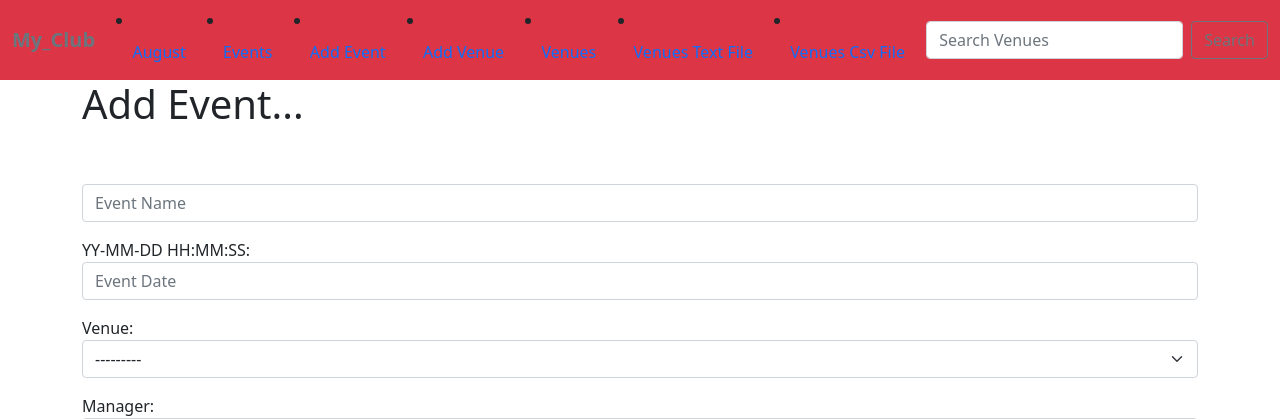
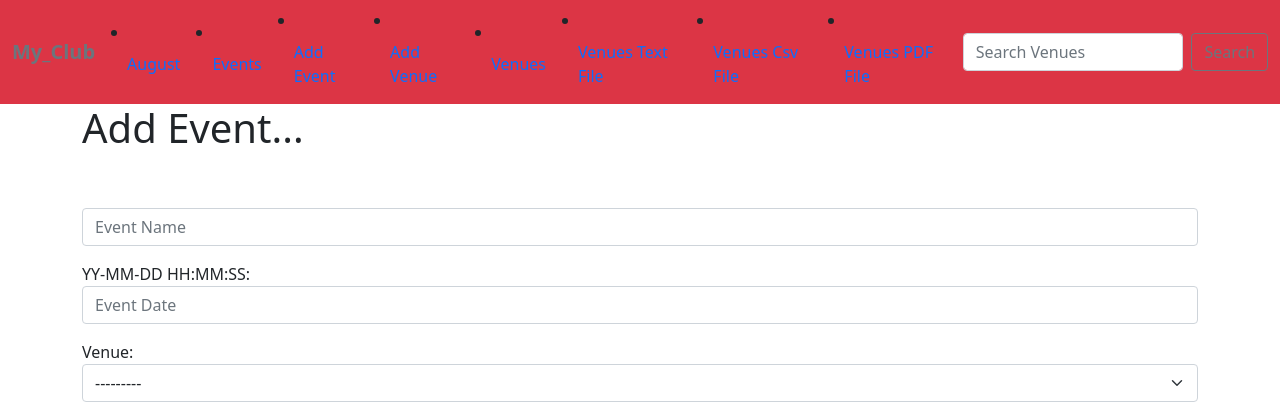
Before and after one commit to tolemariamfufat/django-tutorial, a Django app: page /add_event/ in a window 1280 px wide. Shown: the top 419 px of the page. Run offline with Django 5.2, Linux system fonts and the light colour scheme; data comes from the database, SQL or seed files in the repository.

Commit message:
pdf file is created

```diff
--- a/formtutorial/formsapp/templates/formsapp/base.html
+++ b/formtutorial/formsapp/templates/formsapp/base.html
@@ -40,6 +40,9 @@
               <li class="nav-item">
                 <a class="nav-link active" aria-current="page" href="{% url "venue_csv" %}">Venues Csv File</a>
               </li>
+              <li class="nav-item">
+                <a class="nav-link active" aria-current="page" href="{% url "venue_pdf" %}">Venues PDF File</a>
+              </li>
             <form class="d-flex" method=POST action="{% url "search-venues" %}">
                 {% csrf_token %}
                 <input class="form-control me-2" type="search" placeholder="Search Venues" aria-label="Search" name="searched" >
--- a/formtutorial/formsapp/urls.py
+++ b/formtutorial/formsapp/urls.py
@@ -22,4 +22,5 @@ urlpatterns = [
     path("delete_venue/<venue_id>", views.delete_venue, name="delete-venue"),
     path("venue_text", views.venue_text, name="venue_text" ),
     path("venue_csv", views.venue_csv, name="venue_csv" ),
+    path("venue_pdf", views.venue_pdf, name="venue_pdf" ),
    ]
--- a/formtutorial/formsapp/views.py
+++ b/formtutorial/formsapp/views.py
@@ -10,7 +10,53 @@ from django.utils.datastructures import MultiValueDictKeyError
 from django.http import HttpResponse
 import csv
 
+from django.http import FileResponse
+import io
+from reportlab.pdfgen import canvas
+from reportlab.lib.units import inch
+from reportlab.lib.pagesizes import letter
 
+
+# Generate a PDF File Venue List
+def venue_pdf(request):
+    # Create Bytestream buffer
+    buf = io.BytesIO()
+    # Create a canvas
+    c = canvas.Canvas(buf, pagesize=letter, bottomup=0)
+    # Create a text object
+    textobj = c.beginText()
+    textobj.setTextOrigin(inch, inch)
+    textobj.setFont("Helvetica", 14)
+
+    # Add some lines of text
+    # lines = [
+    #    "This is line 1",
+    #        "This is line 2",
+    #     "This is line 3",
+    #    "This is line 4",
+    #]
+    # Designate teh Model
+    venues = Venue.objects.all()
+    lines = []
+    for venue in venues:
+        lines.append(venue.name)
+        lines.append(venue.address)
+        lines.append(venue.zip_code)
+        lines.append(venue.phone)
+        lines.append(venue.email_address)
+        lines.append(" ")
+
+# Loop
+    for line in lines:
+        textobj.textLine(line)
+
+    # Finish UP
+    c.drawText(textobj)
+    c.showPage()
+    c.save()
+    buf.seek(0)
+# Reterun something
+    return FileResponse(buf, as_attachment=True, filename='venue.pdf')
 # Generate csv
 def venue_csv(request):
     response = HttpResponse(content_type='text/csv')
```
Also changed, not shown: 1 other file.
